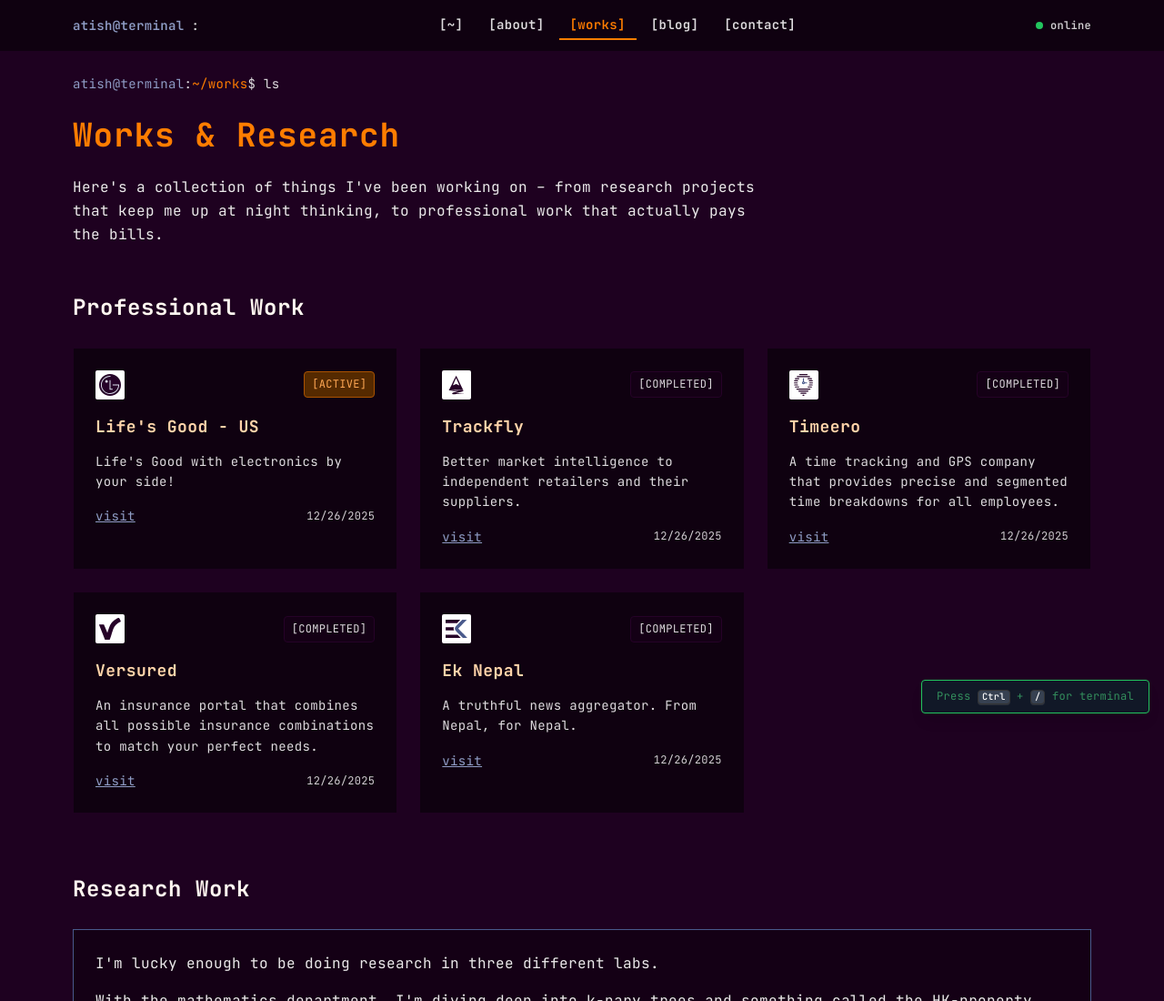
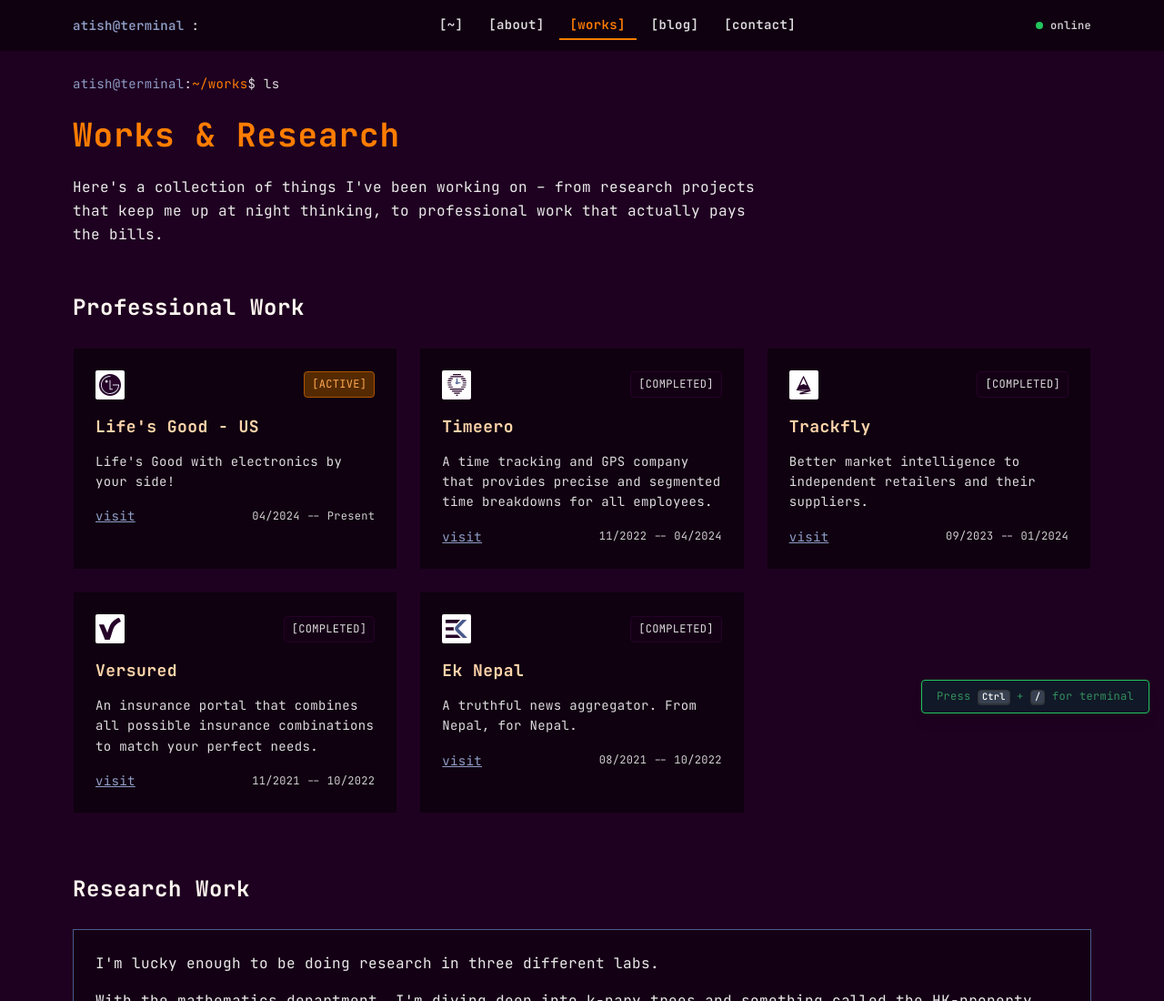
Before and after one commit to Atishaya7777/atishaya7777.github.io, an Astro site: page /works in a window 1280 px wide. Shown: the top 1100 px of the page at 91% size. Built offline with nearby package versions, Linux system fonts and the light colour scheme; Astro itself is replaced by a stand-in of ours.

Commit message:
bugfix: Fixed the date rendering on the projects section

```diff
--- a/src/pages/works.astro
+++ b/src/pages/works.astro
@@ -20,35 +20,40 @@ const companiesData = [
 		title: "Life's Good - US",
 		desc: "Life's Good with electronics by your side!",
 		url: "https://lg.com/us",
-		status: "active" as const
+		status: "active" as const,
+		date: "04/2024 -- Present"
+	},
+	{
+		img: { src: timeeroLogoUrl, alt: "Timeero logo." },
+		title: "Timeero",
+		desc: 'A time tracking and GPS company that provides precise and segmented time breakdowns for all employees.',
+		url: "https://timeero.com",
+		status: "completed" as const,
+		date: "11/2022 -- 04/2024"
 	},
 	{
 		img: { src: trackflyLogoUrl, alt: "Trackfly logo." },
 		title: "Trackfly",
 		desc: 'Better market intelligence to independent retailers and their suppliers.',
 		url: "https://www.trackfly.com/",
-		status: "completed" as const
-	},
-	{
-		img: { src: timeeroLogoUrl, alt: "Timeero logo." },
-		title: "Timeero",
-		desc: 'A time tracking and GPS company that provides precise and segmented time breakdowns for all employees.',
-		url: "https://timeero.com",
-		status: "completed" as const
+		status: "completed" as const,
+		date: "09/2023 -- 01/2024"
 	},
 	{
 		img: { src: versuredLogoUrl, alt: "Versured logo." },
 		title: "Versured",
 		desc: 'An insurance portal that combines all possible insurance combinations to match your perfect needs.',
 		url: "https://www.linkedin.com/company/versured",
-		status: "completed" as const
+		status: "completed" as const,
+		date: "11/2021 -- 10/2022"
 	},
 	{
 		img: { src: ekNepalLogoUrl, alt: "Ek Nepal logo." },
 		title: "Ek Nepal",
 		desc: 'A truthful news aggregator. From Nepal, for Nepal.',
 		url: "https://www.eknepal.com/",
-		status: "completed" as const
+		status: "completed" as const,
+		date: "08/2021 -- 10/2022"
 	},
 ];
 
@@ -104,7 +109,6 @@ const skillCategories = [
 ---
 
 <Layout title="Works | Atishaya Maharjan">
-	<!-- Page header -->
 	<div class="mb-12">
 		<div class="text-text-400 font-mono text-xs md:text-sm mb-4">
 			<span class="text-secondary-400">atish@terminal</span>:<span class="text-tertiary-base">~/works</span>$ ls
@@ -118,7 +122,6 @@ const skillCategories = [
 		</p>
 	</div>
 
-	<!-- Professional Projects -->
 	<section class="mb-16">
 		<h2 class="text-xl md:text-2xl font-bold text-tertiary-25 mb-6 font-mono">
 			Professional Work
@@ -137,13 +140,13 @@ const skillCategories = [
 						imgSrc={imgSrc}
 						imgAlt={imgAlt}
 						type="professional"
+						date={company.date}
 					/>
 				);
 			})}
 		</div>
 	</section>
 
-	<!-- Research Work -->
 	<section class="mb-16">
 		<h2 class="text-xl md:text-2xl font-bold text-tertiary-25 mb-6 font-mono">
 			Research Work
@@ -198,7 +201,6 @@ const skillCategories = [
 		</div>
 	</section>
 
-	<!-- Skills & Technologies -->
 	<section class="mb-16">
 		<h2 class="text-xl md:text-2xl font-bold text-tertiary-25 mb-6 font-mono">
 			Skills & Technologies
```
